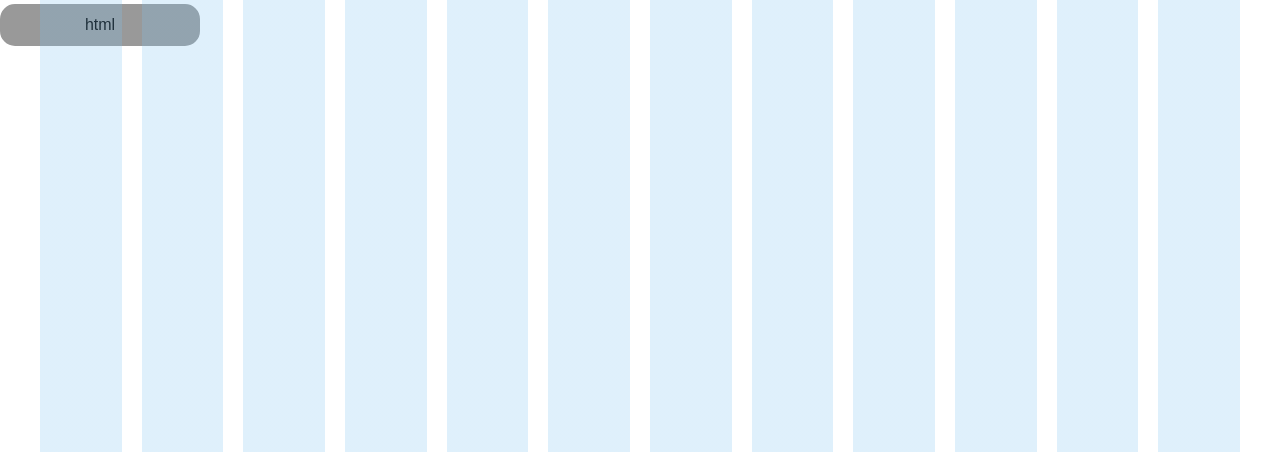
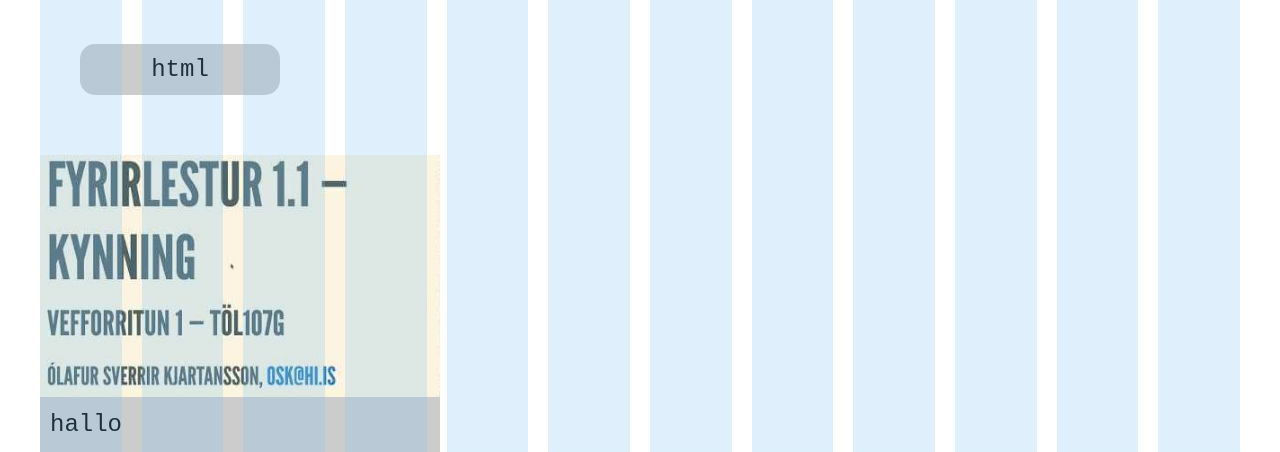
Before and after one commit to siu1/Hopverkefni2, a website with bundled scripts: page index.html in a window 1280 px wide. Shown: the part 91-543 px from the top of the page. Built offline with nearby package versions, Linux system fonts and the light colour scheme.

Commit message:
late night cant sleep

```diff
--- a/index.html
+++ b/index.html
@@ -15,7 +15,17 @@
   </header>
 
   <main>
-      <button id="html-button" class="button">html</button>
+      <button id="html-button" class="button button__inactive">html</button>
+      <div class = "lecturebox">
+        <img src = "img/thumb1.jpg" class = "lectuebox__image">
+        <div class = "heading heading__size1">hallo</div>
+        <div class = "heading heading__size2">hallo</div>
+      </div>
+      <div class = "lecturebox">
+        <img src = "img/thumb1.jpg" class = "lectuebox__image">
+        <div class = "heading heading__size1">hallo</div>
+        <div class = "heading heading__size2">hallo</div>
+      </div>
   </main>
 
   <script src="./dist/bundle.js"></script>
--- a/src/styles/button.scss
+++ b/src/styles/button.scss
@@ -5,21 +5,39 @@
 
     width: 100%;
     max-width: 200px;
-    padding: 10px 5px;
-    margin: 20px 0;
+    padding:  10px 5px;
+    margin: 2*$gutter 2*$gutter;
 
-    //font-family: $fonts;
-    font-size: 1rem;
+    font-family: $font-headers;
+    font-size: 1.5rem;
 
     color: #000;
     text-align: center;
     text-decoration: none;
 
     cursor: pointer;
-    background-color: #999;
 
-    border-color: #999;
     border-style: solid;
     border-radius: 15px;
 
+    &__active {
+      background-color: #2d2;
+      border-color: #2d2;
+      &:hover {
+        background-color: #1a1;
+        border-color: #1a1;
+      }
+    }
+
+    &__inactive {
+      background-color: #ccc;
+      border-color: #ccc;
+      &:hover {
+        background-color: #999;
+        border-color: #999;
+      }
+    }
+
+
+
 }
--- a/src/styles/config.scss
+++ b/src/styles/config.scss
@@ -1,4 +1,6 @@
 $max-width: 1200px;
 $gutter: 20px;
-$font-main: Lora, "Times New Roman", serif;
+$font-main: "Lora", "Times New Roman", serif;
 $font-headers: "Roboto Mono", "Courier New", monospace;
+
+$transition: 300ms ease-in-out;
--- /dev/null
+++ b/src/styles/heading.scss
@@ -0,0 +1,17 @@
+@import "config";
+
+.heading {
+    font-family: $font-headers;
+    color: #000;
+    padding: 0.5*$gutter;
+
+    &__size1 {
+      font-size: 1.5rem;
+    }
+
+
+    &__size2 {
+      font-size: 2rem;
+      font-weight: bold;
+    }
+}
--- /dev/null
+++ b/src/styles/lecturebox.scss
@@ -0,0 +1,15 @@
+@import "config";
+
+.lecturebox {
+    width: 100%;
+    max-width: 400px;
+    margin-bottom: $gutter;
+    margin-top: $gutter;
+    align-content: left;
+
+    background-color: #ccc;
+
+    &__image {
+      width: 100%;
+    }
+}
--- a/src/styles/styles.scss
+++ b/src/styles/styles.scss
@@ -31,10 +31,21 @@ h1 { /* stylelint-disable-line */
   font-family: $font-headers;
 }
 
+main { /* stylelint-disable-line */
+  display: flex;
+
+  max-width: 1200px;
+  margin: 0 auto;
+
+  flex-direction: column;
+}
+
 p{
   color: #000;
   text-align: center;
 }
 
 @import "button";
+@import "lecturebox";
+@import "heading";
 // TODO import
```
Also changed, not shown: src/lib/lectures.js (+6 -3 lines).
